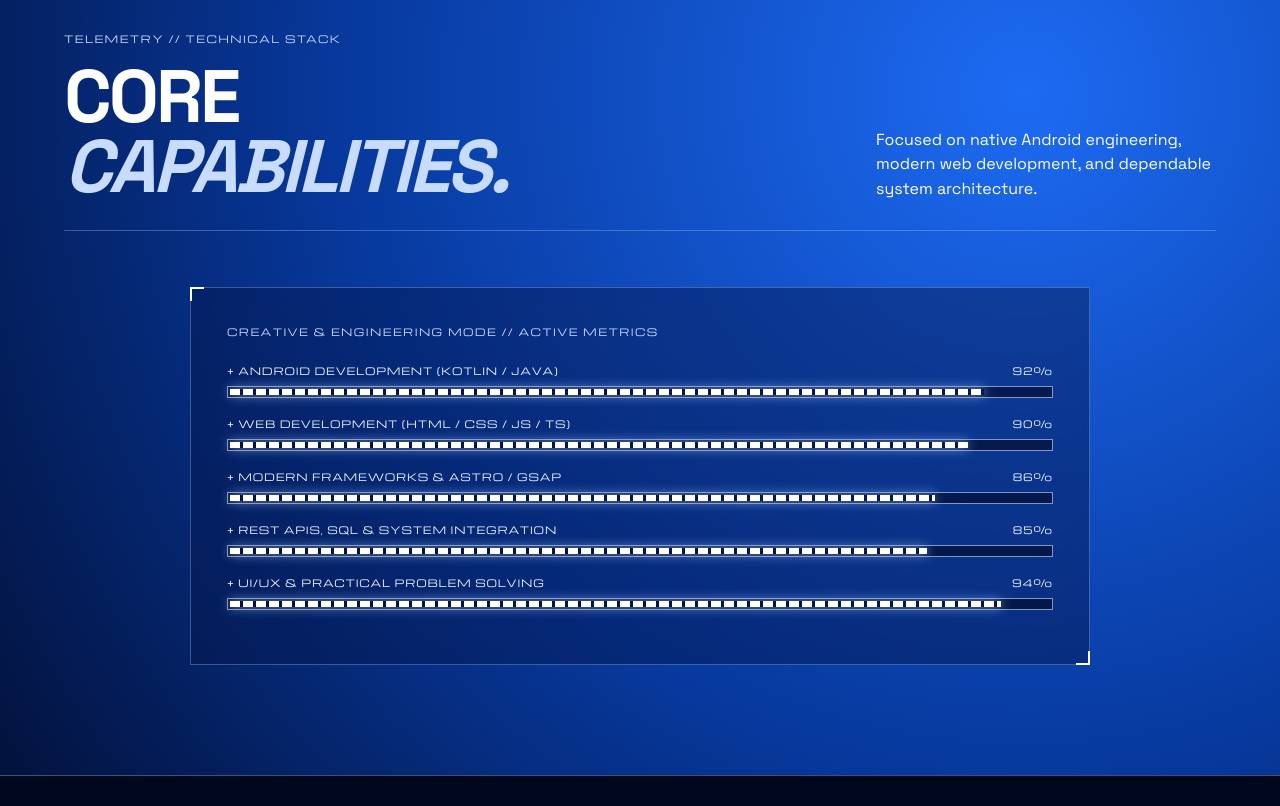
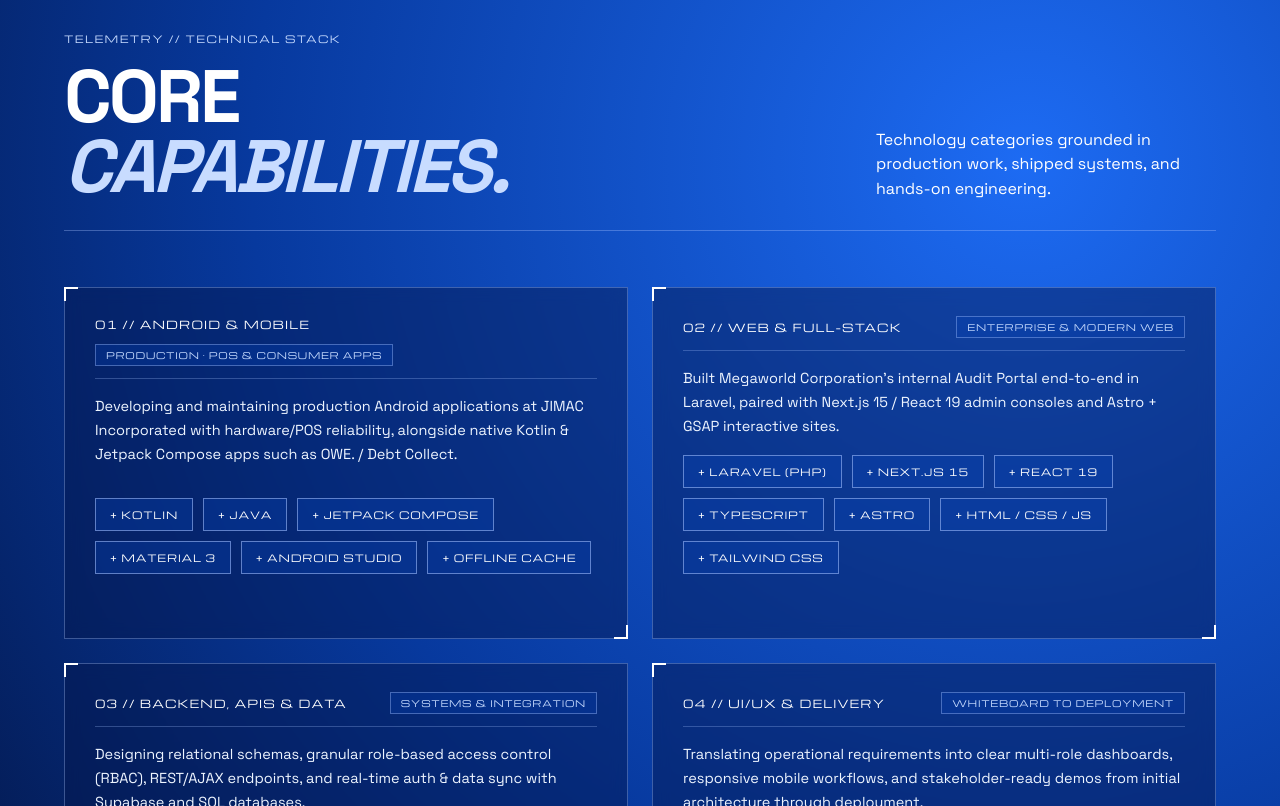
Before and after one commit to jrofuoco/Y2K-Portfolio, an Astro site: page /about in a window 1280 px wide. Shown: the part 1890-2696 px from the top of the page. Built offline with nearby package versions, Linux system fonts and the light colour scheme; Astro itself is replaced by a stand-in of ours.

Commit message:
` refactor(portfolio): replace skill percentages with experience categories and add Audit Portal test-data clearance disclaimer `"

```diff
--- a/src/data/portfolio.ts
+++ b/src/data/portfolio.ts
@@ -28,6 +28,7 @@ export interface Project {
   liveUrl?: string;
   confidentialTitle?: string;
   confidentialNote?: string;
+  clearanceBadge?: string;
   screenshots?: { src: string; caption: string; tag: string }[];
   screenshotGroups?: ScreenshotGroup[];
   povPhotos?: { src: string; caption: string; tag: string }[];
@@ -184,8 +185,10 @@ export const projects: Project[] = [
       { label: 'RBAC ROLES', value: '6+ TIERS' },
     ],
     techStack: ['Laravel', 'PHP', 'MySQL / Relational DB', 'JavaScript', 'RBAC & Permissions', 'REST / AJAX', 'Full-Stack Deployment'],
+    clearanceBadge: 'PERMISSION GRANTED · TEST DATA ONLY',
+    confidentialTitle: '● PUBLIC SHOWCASE CLEARANCE // APPROVED NON-SENSITIVE SCREENS',
     confidentialNote:
-      'Note: Because Audit Portal is a private internal enterprise system built for Megaworld Corporation, public screenshots are limited to select non-sensitive screens. Beyond the screens shown below, the platform includes the interactive AuditFeed social stream (creating posts, threaded comments, likes/reactions, content flagging, and approval workflows), department Groups, and Auditor Leaderboards.',
+      'Disclaimer: All Audit Portal screenshots and behind-the-build photos shown here are displayed with explicit permission. Everything visible inside the screens is dummy/test data I created myself during active development and testing—no real company records, confidential financial figures, or private employee information are exposed. Beyond the screens below, the internal system also includes the interactive AuditFeed social stream (posts, comments, likes, flagging, and approvals), department Groups, and Auditor Leaderboards.',
     screenshots: [
       {
         src: '/assets/projects/audit-portal/dashboard.jpg',
@@ -1071,10 +1074,45 @@ export const services: Service[] = [
   },
 ];
 
-export const skills = [
-  { name: 'ANDROID DEVELOPMENT (KOTLIN / JAVA)', level: 92 },
-  { name: 'WEB DEVELOPMENT (HTML / CSS / JS / TS)', level: 90 },
-  { name: 'MODERN FRAMEWORKS & ASTRO / GSAP', level: 86 },
-  { name: 'REST APIS, SQL & SYSTEM INTEGRATION', level: 85 },
-  { name: 'UI/UX & PRACTICAL PROBLEM SOLVING', level: 94 },
+export interface SkillCategory {
+  number: string;
+  category: string;
+  context: string;
+  experience: string;
+  technologies: string[];
+}
+
+export const skillCategories: SkillCategory[] = [
+  {
+    number: '01',
+    category: 'ANDROID & MOBILE',
+    context: 'PRODUCTION · POS & CONSUMER APPS',
+    experience:
+      'Developing and maintaining production Android applications at JIMAC Incorporated with hardware/POS reliability, alongside native Kotlin & Jetpack Compose apps such as OWE. / Debt Collect.',
+    technologies: ['Kotlin', 'Java', 'Jetpack Compose', 'Material 3', 'Android Studio', 'Offline Cache'],
+  },
+  {
+    number: '02',
+    category: 'WEB & FULL-STACK',
+    context: 'ENTERPRISE & MODERN WEB',
+    experience:
+      'Built Megaworld Corporation’s internal Audit Portal end-to-end in Laravel, paired with Next.js 15 / React 19 admin consoles and Astro + GSAP interactive sites.',
+    technologies: ['Laravel (PHP)', 'Next.js 15', 'React 19', 'TypeScript', 'Astro', 'HTML / CSS / JS', 'Tailwind CSS'],
+  },
+  {
+    number: '03',
+    category: 'BACKEND, APIS & DATA',
+    context: 'SYSTEMS & INTEGRATION',
+    experience:
+      'Designing relational schemas, granular role-based access control (RBAC), REST/AJAX endpoints, and real-time auth & data sync with Supabase and SQL databases.',
+    technologies: ['MySQL / SQL', 'Supabase', 'REST APIs', 'Ktor', 'RBAC & Auth', 'Relational DB Design'],
+  },
+  {
+    number: '04',
+    category: 'UI/UX & DELIVERY',
+    context: 'WHITEBOARD TO DEPLOYMENT',
+    experience:
+      'Translating operational requirements into clear multi-role dashboards, responsive mobile workflows, and stakeholder-ready demos from initial architecture through deployment.',
+    technologies: ['UI/UX Systems', 'GSAP Animations', 'Responsive Design', 'System Flowcharts', 'Stakeholder Demos'],
+  },
 ];
--- a/src/layouts/BaseLayout.astro
+++ b/src/layouts/BaseLayout.astro
@@ -151,25 +151,7 @@ const {
           }
         });
 
-        // 7. Segmented Y2K Skill Meter Bars (CREATIVE MODE style)
-        gsap.utils.toArray<HTMLElement>('[data-skill-level]').forEach((bar) => {
-          const targetWidth = bar.getAttribute('data-skill-level') || '80';
-          gsap.fromTo(
-            bar,
-            { width: '0%' },
-            {
-              width: `${targetWidth}%`,
-              duration: 1.25,
-              ease: 'steps(14)',
-              scrollTrigger: {
-                trigger: bar,
-                start: 'top 88%',
-              },
-            }
-          );
-        });
-
-        // 8. 3D Y2K Card Tilt on Hover
+        // 7. 3D Y2K Card Tilt on Hover
         document.querySelectorAll<HTMLElement>('[data-tilt]').forEach((card) => {
           card.addEventListener('mousemove', (e) => {
             const rect = card.getBoundingClientRect();
--- a/src/pages/about.astro
+++ b/src/pages/about.astro
@@ -1,6 +1,6 @@
 ---
 import BaseLayout from '../layouts/BaseLayout.astro';
-import { aboutInfo, skills } from '../data/portfolio';
+import { aboutInfo, skillCategories } from '../data/portfolio';
 ---
 
 <BaseLayout
@@ -69,29 +69,31 @@ import { aboutInfo, skills } from '../data/portfolio';
     </div>
   </section>
 
-  <!-- Technical Telemetry / Skill Bars -->
+  <!-- Technical Stack & Applied Experience -->
   <section class="section section--cobalt">
     <div class="section-head" data-gsap="reveal">
       <div>
         <p class="overline">TELEMETRY // TECHNICAL STACK</p>
         <h2>Core<br /><em>capabilities.</em></h2>
       </div>
-      <p>Focused on native Android engineering, modern web development, and dependable system architecture.</p>
+      <p>Technology categories grounded in production work, shipped systems, and hands-on engineering.</p>
     </div>
 
-    <div class="hud-frame" style="padding: 36px; max-width: 900px; margin: 0 auto;" data-gsap="reveal">
-      <p class="overline" style="margin-bottom: 24px;">CREATIVE & ENGINEERING MODE // ACTIVE METRICS</p>
+    <div class="stack-grid" data-gsap="reveal">
       {
-        skills.map((skill) => (
-          <div class="skill-meter">
-            <div class="skill-meter-head">
-              <span>+ {skill.name}</span>
-              <span>{skill.level}%</span>
+        skillCategories.map((group) => (
+          <article class="hud-frame stack-card" data-gsap="card">
+            <div class="stack-card-head">
+              <span class="stack-card-num">{group.number} // {group.category}</span>
+              <span class="stack-card-ctx">{group.context}</span>
             </div>
-            <div class="skill-meter-track">
-              <div class="skill-meter-fill" data-skill-level={skill.level} />
+            <p class="stack-card-exp">{group.experience}</p>
+            <div class="tech-pills">
+              {group.technologies.map((tech) => (
+                <span class="tech-pill">+ {tech}</span>
+              ))}
             </div>
-          </div>
+          </article>
         ))
       }
     </div>
--- a/src/styles/global.css
+++ b/src/styles/global.css
@@ -1222,39 +1222,56 @@ button:focus-visible {
   color: var(--ice);
 }
 
-/* Y2K Segmented Progress / Skill Bars (matches CREATIVE MODE 78% in concept art) */
-.skill-meter {
-  margin-bottom: 18px;
-}
-
-.skill-meter-head {
+/* Technical Stack Categories Grid (About page) */
+.stack-grid {
+  display: grid;
+  grid-template-columns: repeat(2, 1fr);
+  gap: 24px;
+}
+
+.stack-card {
+  padding: 28px 30px;
+  display: flex;
+  flex-direction: column;
+  gap: 16px;
+}
+
+.stack-card-head {
   display: flex;
   justify-content: space-between;
-  font-family: var(--font-display);
-  font-size: 10px;
+  align-items: center;
+  gap: 12px;
+  flex-wrap: wrap;
+  padding-bottom: 12px;
+  border-bottom: 1px solid rgba(169, 196, 255, 0.28);
+}
+
+.stack-card-num {
+  font-family: var(--font-display);
+  font-size: 11px;
+  letter-spacing: 0.1em;
+  color: #ffffff;
+}
+
+.stack-card-ctx {
+  font-family: var(--font-display);
+  font-size: 9px;
   letter-spacing: 0.08em;
-  margin-bottom: 8px;
+  color: var(--ice);
+  padding: 4px 10px;
+  border: 1px solid rgba(169, 196, 255, 0.4);
+  background: rgba(7, 66, 184, 0.28);
+}
+
+.stack-card-exp {
+  margin: 0;
   color: var(--ice-bright);
-}
-
-.skill-meter-track {
-  height: 12px;
-  border: 1px solid rgba(200, 220, 255, 0.65);
-  padding: 2px;
-  background: rgba(2, 11, 43, 0.65);
-}
-
-.skill-meter-fill {
-  height: 100%;
-  width: 0%;
-  background: repeating-linear-gradient(
-    90deg,
-    #ffffff 0px,
-    #ffffff 10px,
-    transparent 10px,
-    transparent 13px
-  );
-  box-shadow: 0 0 12px rgba(166, 201, 255, 0.85);
+  font-size: 14.5px;
+  line-height: 1.65;
+}
+
+.stack-card .tech-pills {
+  margin-top: auto;
 }
 
 /* Y2K 01-05 About Dossier List */
@@ -1500,13 +1517,62 @@ button:focus-visible {
   background: rgba(6, 30, 92, 0.65);
   display: flex;
   flex-direction: column;
+  gap: 10px;
+}
+
+.confidential-banner--clearance {
+  border: 1px solid rgba(119, 255, 182, 0.55);
+  border-left: 4px solid #77ffb6;
+  background: linear-gradient(135deg, rgba(8, 52, 118, 0.85), rgba(4, 24, 68, 0.92));
+  box-shadow: 0 0 26px rgba(119, 255, 182, 0.16), inset 0 0 20px rgba(119, 255, 182, 0.07);
+}
+
+.confidential-banner-head {
+  display: flex;
+  justify-content: space-between;
+  align-items: center;
+  gap: 12px;
+  flex-wrap: wrap;
+}
+
+.clearance-pill {
+  display: inline-flex;
+  align-items: center;
   gap: 8px;
+  font-family: var(--font-display);
+  font-size: 9.5px;
+  letter-spacing: 0.09em;
+  color: #77ffb6;
+  padding: 5px 12px;
+  border: 1px solid rgba(119, 255, 182, 0.65);
+  background: rgba(119, 255, 182, 0.12);
+  box-shadow: 0 0 12px rgba(119, 255, 182, 0.22);
+}
+
+.clearance-dot {
+  width: 7px;
+  height: 7px;
+  border-radius: 50%;
+  background: #77ffb6;
+  box-shadow: 0 0 8px #77ffb6;
+  animation: clearancePulse 1.8s ease-in-out infinite;
+}
+
+@keyframes clearancePulse {
+  0%, 100% {
+    opacity: 1;
+    transform: scale(1);
+  }
+  50% {
+    opacity: 0.45;
+    transform: scale(0.82);
+  }
 }
 
 .confidential-banner p {
   margin: 0;
   color: var(--ice-bright);
-  line-height: 1.6;
+  line-height: 1.65;
   font-size: 15px;
 }
 
@@ -1687,6 +1753,7 @@ button:focus-visible {
   .projects-grid,
   .projects-grid--two,
   .services-grid,
+  .stack-grid,
   .about-grid,
   .contact-layout {
     grid-template-columns: 1fr;
```
Also changed, not shown: src/pages/projects/[slug].astro (+15 -4 lines).
